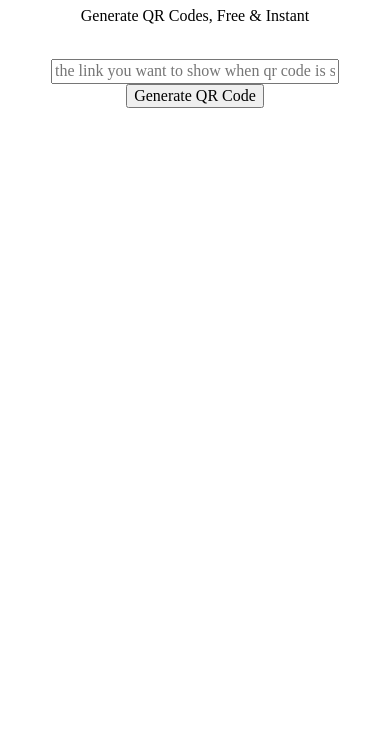
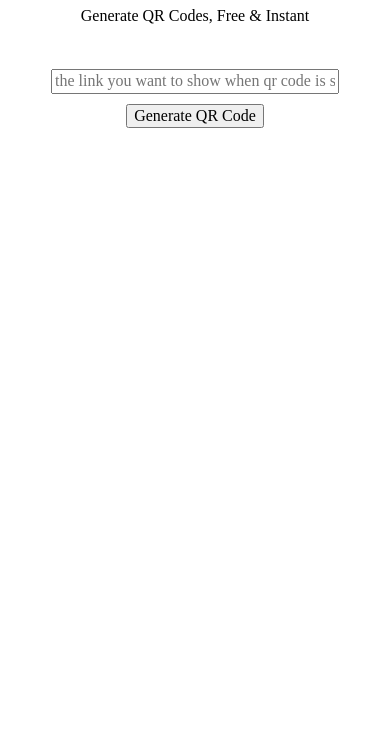
Before and after one commit to SaeedSalam/InstantQRCodes, a plain HTML site: page index.html in a window 390 px wide. Shown: the part 93-844 px from the top of the page. Drawn offline with Linux system fonts and the light colour scheme.

Commit message:
mobile test

```diff
--- a/index.html
+++ b/index.html
@@ -103,6 +103,9 @@
 			height: 160px;
 			margin: 15px auto 0;
 		}
+		#text, #qrbutton {
+			margin-top: 10px;
+		}
 	</style>
 	<!-- Global site tag (gtag.js) - Google Analytics -->
 	<script async src="https://www.googletagmanager.com/gtag/js?id=G-0F0NTH7B90"></script>
@@ -154,8 +157,8 @@
 				let dlink = document.querySelector("#qrdl");
 				let qr = qelem.getAttribute("src");
 				dlink.setAttribute("href", qr);
+				dlink.removeAttribute("hidden");
 				dlink.setAttribute("download", "qr-code.png");
-				dlink.removeAttribute("hidden");
 			}, 500);
 		}
 
```
